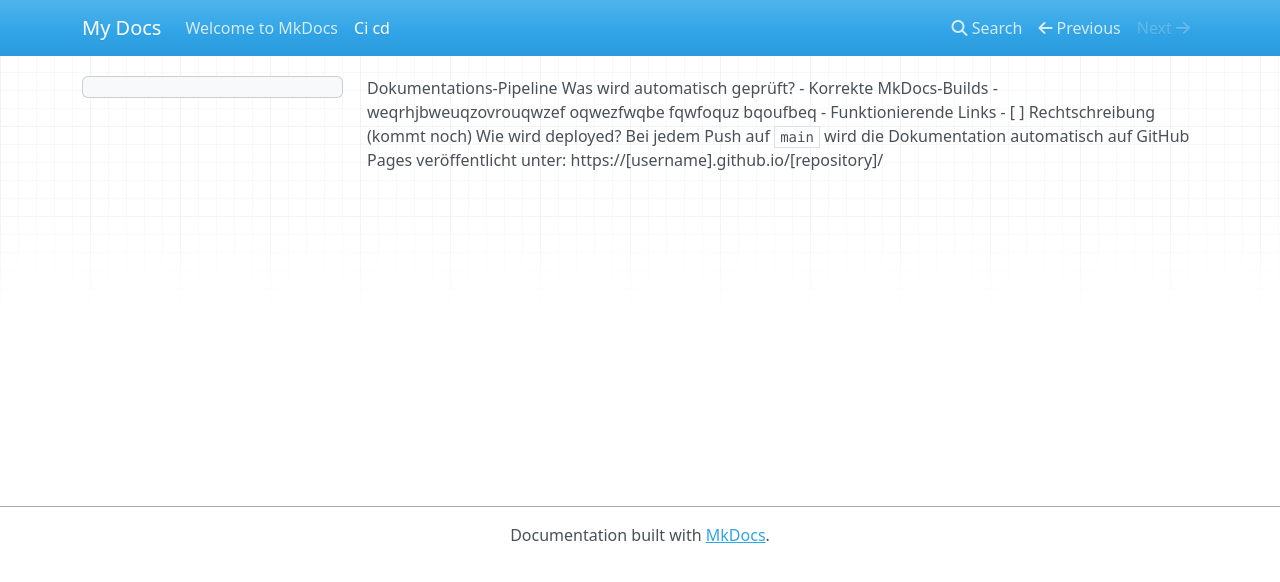
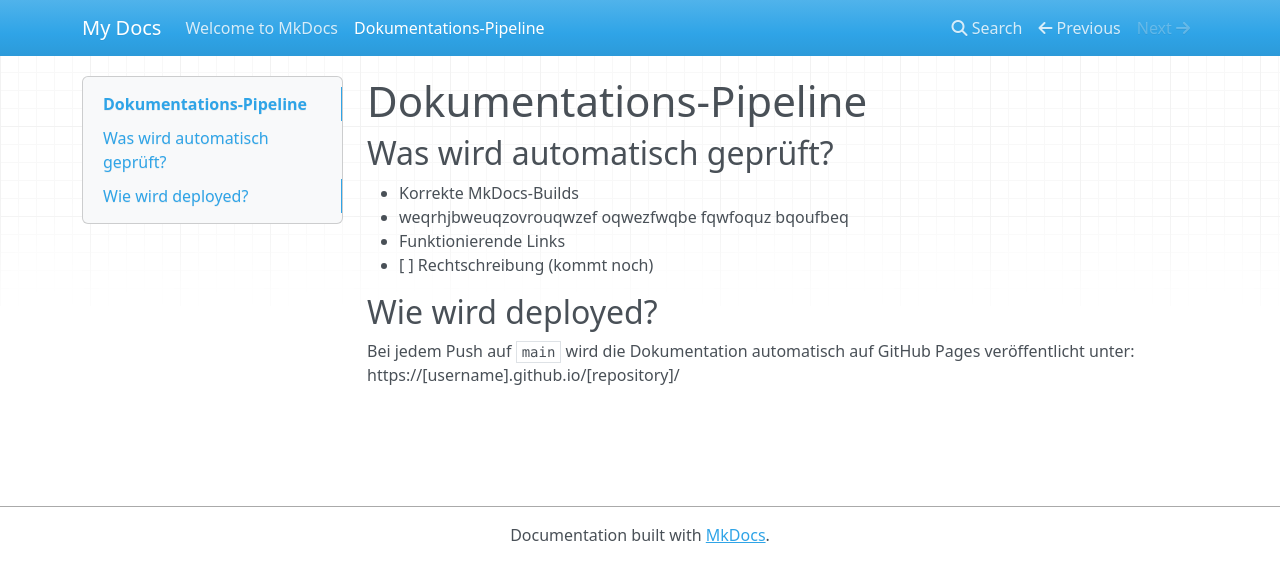
Before and after one commit to NightplayerTV/doku-ci-demo, an MkDocs documentation site: the page built from docs/ci-cd.md, in a window 1280 px wide. Shown: the top 582 px of the page. Built offline with MkDocs 1.6.1, drawn with Linux system fonts in a browser that asks for light colours; nearby versions of some CDN libraries.

Commit message:
Correct Page

```diff
--- a/docs/ci-cd.md
+++ b/docs/ci-cd.md
@@ -1,9 +1,11 @@
-Dokumentations-Pipeline
-Was wird automatisch geprüft?
+# Dokumentations-Pipeline
+
+## Was wird automatisch geprüft?
 - Korrekte MkDocs-Builds
 - weqrhjbweuqzovrouqwzef oqwezfwqbe fqwfoquz bqoufbeq
 - Funktionierende Links
 - [ ] Rechtschreibung (kommt noch)
-Wie wird deployed?
+
+## Wie wird deployed?
 Bei jedem Push auf `main` wird die Dokumentation automatisch auf GitHub Pages veröffentlicht unter:
 https://[username].github.io/[repository]/
```
